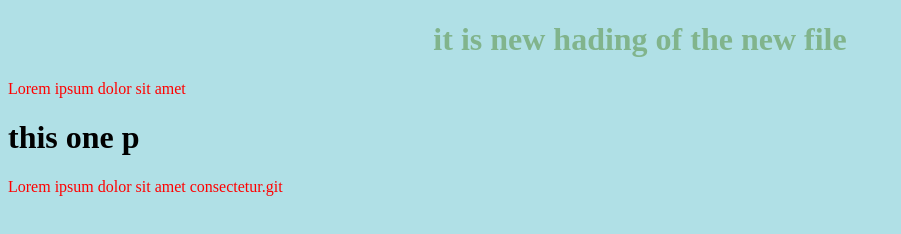
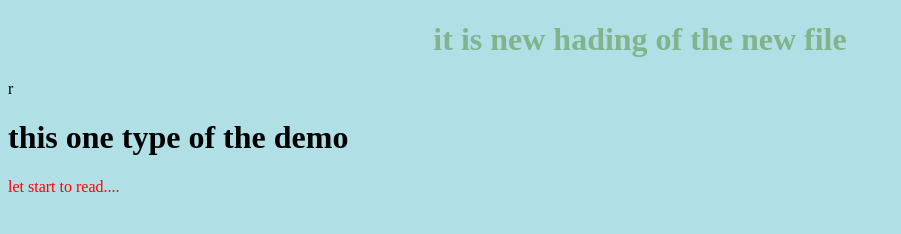
Before and after one commit to C4LLM3101/DARKNET, a plain HTML site: page new.html in a window 1280 px wide. Shown: the whole page, without its empty margins (0-901 px from the left). Drawn offline with Linux system fonts and the light colour scheme.

Commit message:
done now

```diff
--- a/new.html
+++ b/new.html
@@ -13,11 +13,9 @@
 </head>
 <body>
     <h1 class="h" >it is new hading of the new file</h1>
-    <div>
-        <p>Lorem ipsum dolor sit amet
-        </p  >
-        <div><h1>this one p </h1>
-            <p>Lorem ipsum dolor sit amet consectetur.git</p>
+    <div>r
+        <div><h1>this one type of the demo  </h1>
+            <p>let start to read....</p>
         </div>
     </div>
 </body>
```
Also changed, not shown: index.html (deleted, +0 -21 lines).
